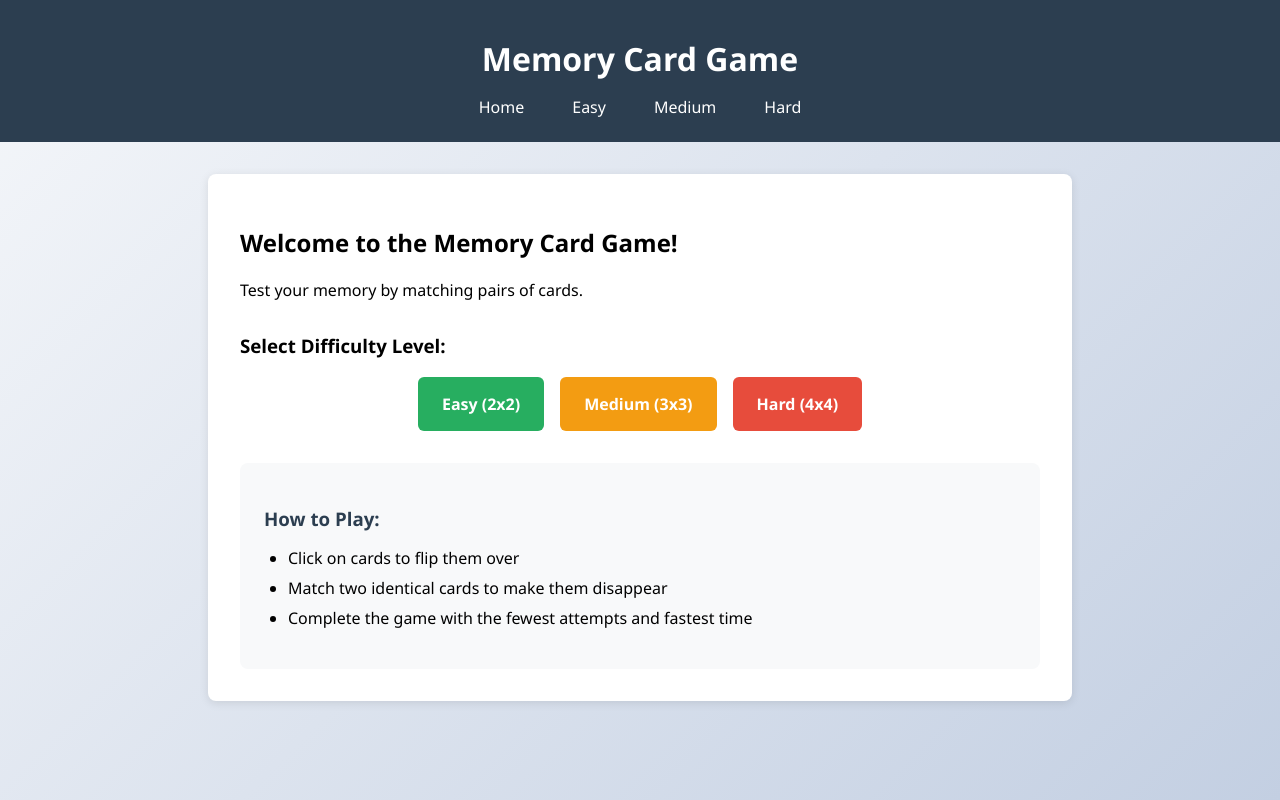
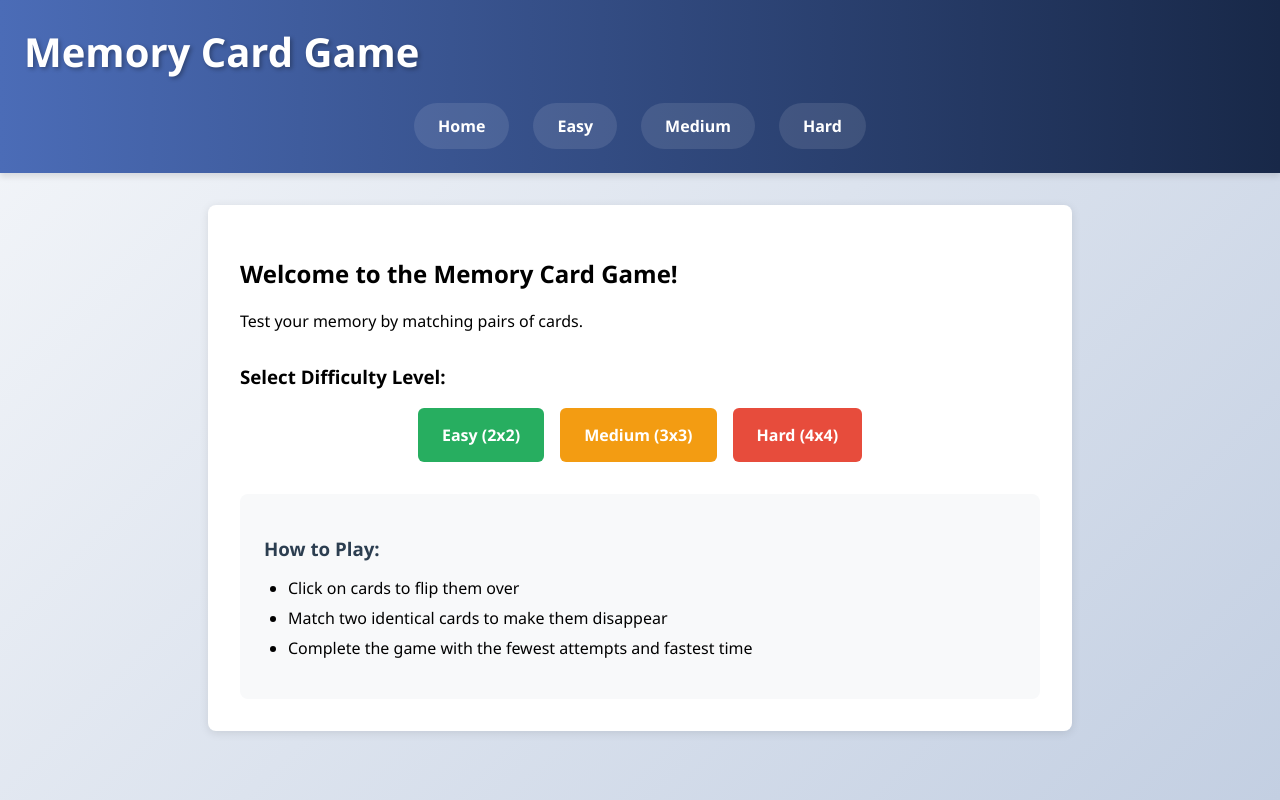
Before and after one commit to preetvardhan10/simple_memory_game, a React (Vite) app: page / in a window 1280 px wide. Built offline with nearby package versions, Linux system fonts and the light colour scheme.

Commit message:
updated header with hovering and other features

```diff
--- a/src/styles/App.css
+++ b/src/styles/App.css
@@ -12,34 +12,40 @@ body {
   display: flex;
   flex-direction: column;
 }
-  /* Header Styles */
+
 .header {
-    background-color: #2c3e50;
+  background: linear-gradient(to right, #4b6cb7, #182848);
   color: white;
-    padding: 1rem;
-    text-align: center;
+  padding: 1.5rem;
+  box-shadow: 0 4px 6px rgba(0, 0, 0, 0.1);
 }
 
 .header h1 {
-    margin-bottom: 0.5rem;
+  margin: 0;
+  font-size: 2.5rem;
+  text-shadow: 2px 2px 4px rgba(0, 0, 0, 0.3);
 }
 
 .header nav {
   display: flex;
   justify-content: center;
-    gap: 1rem;
+  gap: 1.5rem;
+  margin-top: 1.5rem;
 }
 
 .header a {
   color: white;
   text-decoration: none;
-    padding: 0.5rem 1rem;
-    border-radius: 4px;
-    transition: background-color 0.3s;
+  padding: 0.75rem 1.5rem;
+  border-radius: 50px;
+  transition: all 0.3s ease;
+  background-color: rgba(255, 255, 255, 0.1);
+  font-weight: 600;
 }
 
 .header a:hover {
-    background-color: #34495e;
+  background-color: rgba(255, 255, 255, 0.2);
+  transform: translateY(-2px);
 }
 
   /* Home Page Styles */
```
Lines whose indentation alone changed are shown as unchanged.
